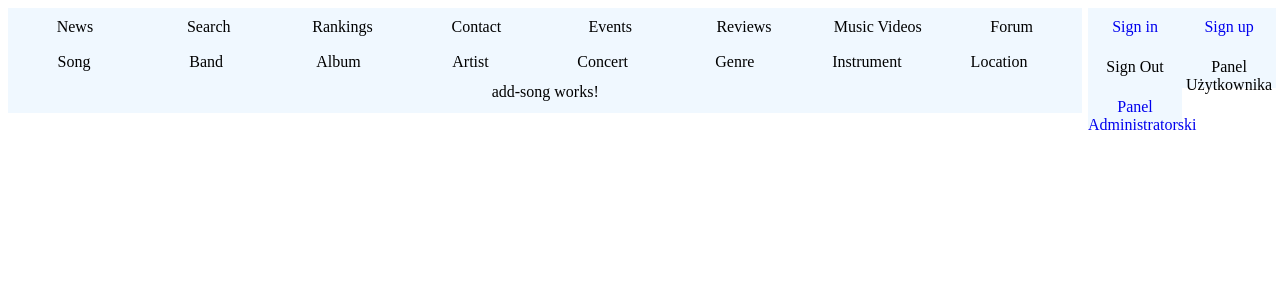
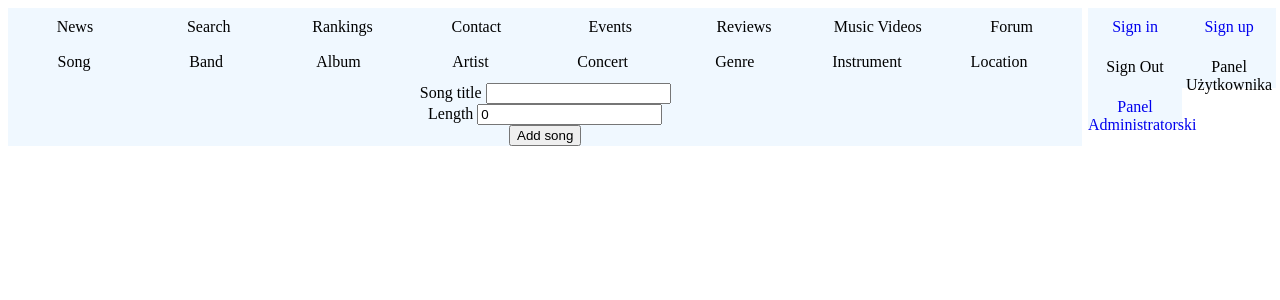
Before and after one commit to Animx11/MusicCube, an Angular app: page /AdminPanel/AddSong in a window 1280 px wide. Shown: the top 300 px of the page. Built offline with nearby package versions, Linux system fonts and the light colour scheme.

Commit message:
Song add, search

```diff
--- a/src/app/Class/Song.ts
+++ b/src/app/Class/Song.ts
@@ -1,19 +1,21 @@
-import { Album } from './Album';
-import { Band } from './Band';
+import { Album } from "./Album";
+import { Band } from "./Band";
+import { Genre } from "./Genre";
 
 export class Song {
-
   private id: number;
   private songName: string;
-    private songLengthSecounds: number;
+  private songLengthSeconds: number;
   private album: Album;
   private band: Band;
+  private genre: Genre;
 
   constructor(obj?: any) {
-        this.songName = (obj && obj.songName) || '';
-        this.songLengthSecounds = (obj && obj.songLengthSecounds) || 0;
+    this.songName = (obj && obj.songName) || "";
+    this.songLengthSeconds = (obj && obj.songLengthSeconds) || 0;
     this.album = (obj && obj.album) || null;
     this.band = (obj && obj.band) || null;
+    this.genre = (obj && obj.genre) || null;
   }
 
   // Getters
@@ -26,8 +28,8 @@ export class Song {
     return this.songName;
   }
 
-    getSongLengthSecounds(): number {
-        return this.songLengthSecounds;
+  getSongLengthSeconds(): number {
+    return this.songLengthSeconds;
   }
 
   getAlbum(): Album {
@@ -38,14 +40,18 @@ export class Song {
     return this.band;
   }
 
+  getGenre(): genre {
+    return this.genre;
+  }
+
   // Setters
 
   setSongName(songName: string) {
     this.songName = songName;
   }
 
-    setSongLengthSecounds(songLengthSecounds: number) {
-        this.songLengthSecounds = songLengthSecounds;
+  setSongLengthSeconds(songLengthSeconds: number) {
+    this.songLengthSeconds = songLengthSeconds;
   }
 
   setAlbum(album: Album) {
@@ -56,4 +62,7 @@ export class Song {
     this.band = band;
   }
 
+  setGenre(genre: genre) {
+    this.genre = genre;
   }
+}
--- a/src/app/Components/Song/add-song/add-song.component.css
+++ b/src/app/Components/Song/add-song/add-song.component.css
@@ -1,10 +1,6 @@
-#CRUD{
-
-
+#CRUD {
   width: 85%;
-  height: 30px;
-  text-align:center;
+  height: auto;
+  text-align: center;
   background: aliceblue;
-
-
 }
--- a/src/app/Components/Song/add-song/add-song.component.html
+++ b/src/app/Components/Song/add-song/add-song.component.html
@@ -1,3 +1,7 @@
 <div id = "CRUD">
-  add-song works!
+  Song title
+  <input type="text" [(ngModel)]="songName"><br>
+  Length
+  <input type="text" [(ngModel)]="songLengthSeconds"><br>
+  <button (click)="addSong()">Add song</button>
 </div>
--- a/src/app/Components/Song/add-song/add-song.component.ts
+++ b/src/app/Components/Song/add-song/add-song.component.ts
@@ -1,16 +1,55 @@
-import { Component, OnInit } from '@angular/core';
-import { SongService } from 'src/app/Services/song.service';
+import { Component, OnInit, Input, Output, EventEmitter } from "@angular/core";
+import {
+  HttpClient,
+  HttpEvent,
+  HttpResponse,
+  HttpErrorResponse,
+} from "@angular/common/http";
+import { SongService } from "src/app/Services/song.service";
+import { Song } from "src/app/Class/Song";
 
 @Component({
-  selector: 'app-add-song',
-  templateUrl: './add-song.component.html',
-  styleUrls: ['./add-song.component.css']
+  selector: "app-add-song",
+  templateUrl: "./add-song.component.html",
+  styleUrls: ["./add-song.component.css"],
 })
 export class AddSongComponent implements OnInit {
+  songName: String;
+  songLengthSeconds: number;
+  addNewSong: Song;
 
-  constructor(private songService: SongService) { }
+  constructor(private songService: SongService) {}
 
   ngOnInit() {
+    this.songName = "";
+    this.songLengthSeconds = 0;
+    this.album = null;
+    this.band = null;
+    this.genre = null;
+    this.addNewSong = new Song();
   }
+  f;
 
+  addSong() {
+    if (this.songName == "") {
+      window.alert("Dane są niekompletne i/lub nieprawidłowe");
+    } else {
+      this.addNewSong.setSongName(this.songName);
+      this.addNewSong.setSongLengthSeconds(this.songLengthSeconds);
+
+      this.songService.create(this.addNewSong).subscribe(
+        res => {
+          console.log(res);
+          window.alert("Dodano nową piosenke");
+        },
+        err => {
+          if (err.status == 409) {
+            window.alert("Podana piosenkam istnieje w bazie danych");
+          } else {
+            window.alert("Nie udało połączyć się z serwerem");
+          }
+        }
+      );
+    }
+  }
 }
--- a/src/app/Components/Song/edit-song/edit-song.component.html
+++ b/src/app/Components/Song/edit-song/edit-song.component.html
@@ -1,3 +1,9 @@
 <div id = "CRUD">
-  edit-song works!
+  Search by name:<input type="text" [(ngModel)]="songName">
+  <button (click)="findBySongName()">Search</button>
+  <button (click)="findAllSongs()">All</button>
+
+  <div *ngFor="let song of songs">
+    Title: {{song.getSongName()}}
+  </div>
 </div>
--- a/src/app/Components/Song/edit-song/edit-song.component.ts
+++ b/src/app/Components/Song/edit-song/edit-song.component.ts
@@ -1,16 +1,38 @@
-import { Component, OnInit } from '@angular/core';
-import { SongService } from 'src/app/Services/song.service';
+import { Component, OnInit } from "@angular/core";
+import { SongService } from "src/app/Services/song.service";
+import {
+  HttpClient,
+  HttpEvent,
+  HttpResponse,
+  HttpErrorResponse,
+} from "@angular/common/http";
+import { Song } from "src/app/Class/Song";
 
 @Component({
-  selector: 'app-edit-song',
-  templateUrl: './edit-song.component.html',
-  styleUrls: ['./edit-song.component.css']
+  selector: "app-edit-song",
+  templateUrl: "./edit-song.component.html",
+  styleUrls: ["./edit-song.component.css"],
 })
 export class EditSongComponent implements OnInit {
+  constructor(private songService: SongService) {}
 
-  constructor(private songService: SongService) { }
+  songName: String;
+  songs: Song[];
 
   ngOnInit() {
+    this.songName = "";
   }
 
+  findBySongName() {
+    this.songService.getBySongName(this.songName).subscribe(res => {
+      console.log(res);
+    });
+  }
+
+  findAllSongs() {
+    this.songService.list().subscribe(res => {
+      console.log(res);
+      this.songs = res.map(el => new Song(el));
+    });
+  }
 }
--- a/src/app/Services/song.service.ts
+++ b/src/app/Services/song.service.ts
@@ -1,20 +1,22 @@
-import { Injectable } from '@angular/core';
-import { HttpClient } from '@angular/common/http';
-import { Observable } from 'rxjs';
-import { Song } from '../Class/Song';
+import { Injectable } from "@angular/core";
+import { HttpClient } from "@angular/common/http";
+import { Observable } from "rxjs";
+import { Song } from "../Class/Song";
 
-const apiUrl = 'http://localhost:8080/api';
+const apiUrl = "http://localhost:8080/api";
 
 @Injectable({
-  providedIn: 'root'
+  providedIn: "root",
 })
-
 export class SongService {
-
-  constructor(private http: HttpClient) { }
+  constructor(private http: HttpClient) {}
 
   getById(id: number): Observable<any> {
     return this.http.get(`${apiUrl}/song${id}`);
+  }
+
+  getBySongName(songName: String): Observable<any> {
+    return this.http.get(`${apiUrl}/songs{name}?songName=${songName}`);
   }
 
   list(): Observable<any> {
@@ -32,5 +34,4 @@ export class SongService {
   delete(id: number): Observable<any> {
     return this.http.delete(`${apiUrl}/song/${id}`);
   }
-
 }
```
Also changed, not shown: src/app/Class/Album.ts (+19 -21 lines), 1 other file (tests, documents, lock files or other folders). Lines whose indentation alone changed are shown as unchanged.
